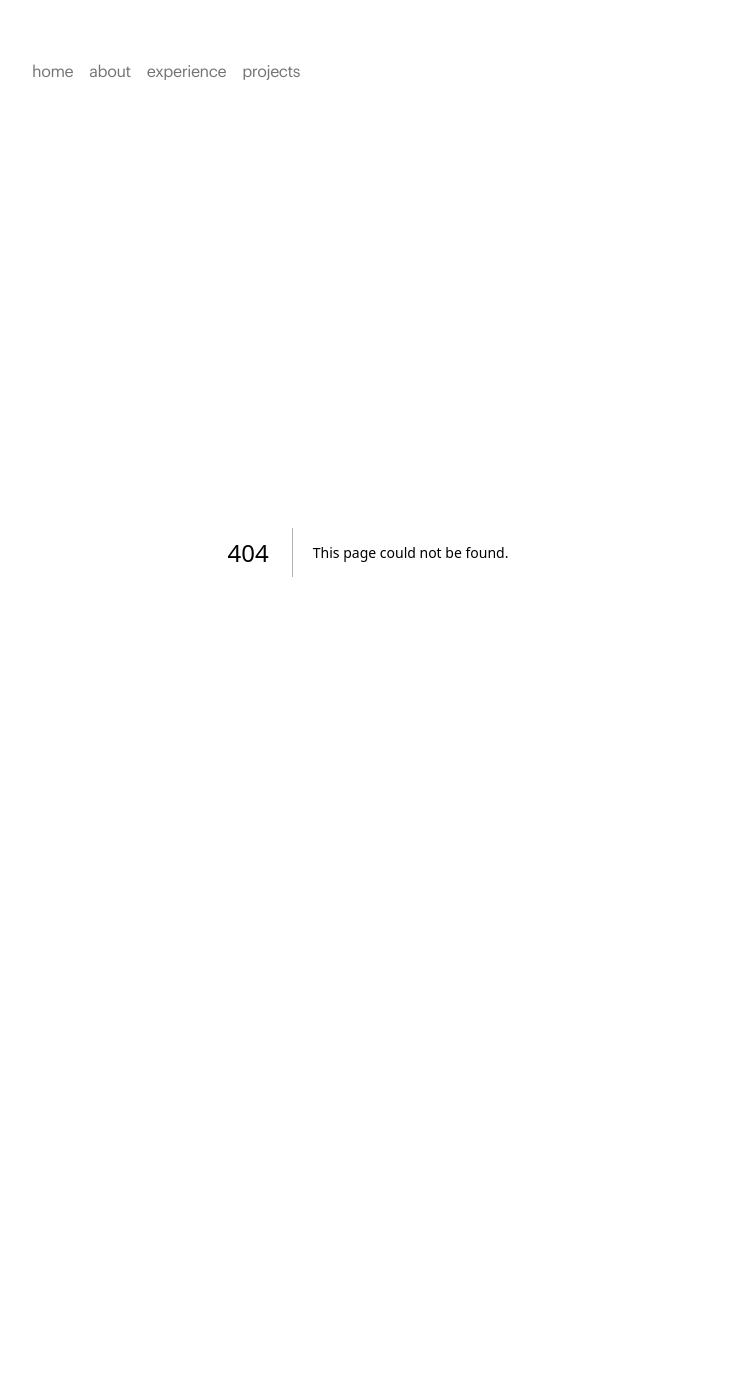
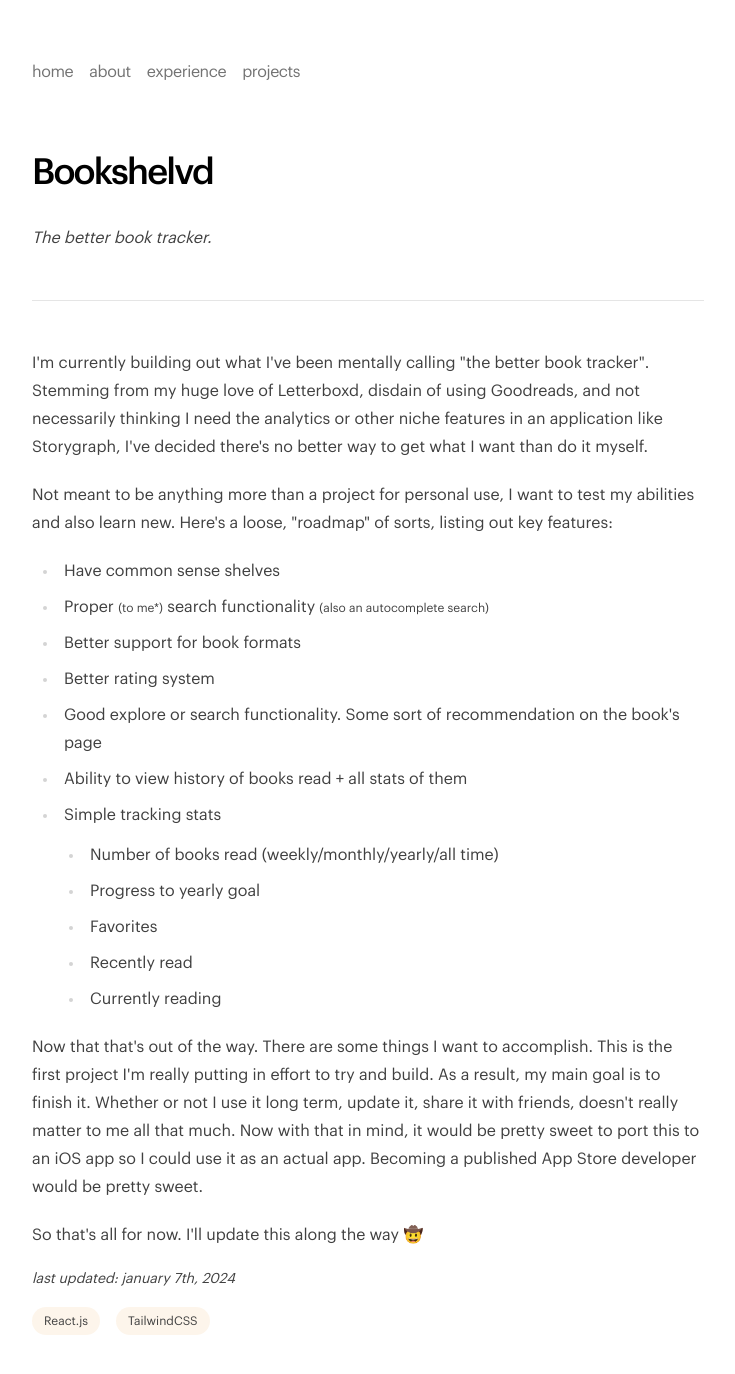
Before and after one commit to minchingtonak/am-works, a Next.js app: page /projects/bookshelvd in a window 1280 px wide. Before the commit this address had no page. Shown: the top 1374 px of the page, without its empty margins (272-1007 px from the left). Before the commit the page ends 1112 px from the top, so only its background shows below. Built offline with nearby package versions, Linux system fonts and the light colour scheme.

Commit message:
update for january 2024

```diff
--- a/src/app/about/page.tsx
+++ b/src/app/about/page.tsx
@@ -32,7 +32,7 @@ const About = () => {
             href="https://fsu.edu/"
             target="_blank"
             rel="noreferrer noopener"
-            className="text-accent dark:text-[#e70e27]"
+            className="text-accent dark:text-shade"
           >
             Florida State University
             <span className="inline-flex align-middle">
@@ -40,11 +40,11 @@ const About = () => {
             </span>
           </a>{' '}
           where bounced around from{' '}
-          <Tooltip message={'Pre-med!'}>
+          <Tooltip message={'Civil engineering!'}>
             <text>major</text>
           </Tooltip>{' '}
           to{' '}
-          <Tooltip message={'Criminology anyone?'}>
+          <Tooltip message={'Actuarial science'}>
             <text>major</text>
           </Tooltip>
           , until I got my degree in Information Technology with a minor in
@@ -53,40 +53,59 @@ const About = () => {
         <p>
           A few facts about me:
           <ul>
+            <li>My favorite cocktail is a Manhattan</li>
+            <li>I'm a fan of Formula 1, cheering on Mercedes and Williams</li>
+            <li>My fastest NY Times mini crossword time was 0:07 seconds</li>
+            <li>In 2023, I watched 84 movies</li>
             <li>
-              I'm currently plowing through a stack of eight books on my
-              nightstand. My last read was{' '}
+              I love photography. I currently have a slew of digital and film
+              cameras, and a walk-in flash tattoo of a camera on wrist. At the
+              moment, my favorites are my Fujifilm X-E4 and my Contax G1
+            </li>
+            <li>
+              I'm currently trying to improve on my reading habits. My last read
+              was
               <a
-                href="https://www.goodreads.com/book/show/58784475-tomorrow-and-tomorrow-and-tomorrow"
+                href="https://www.goodreads.com/book/show/32620332-the-seven-husbands-of-evelyn-hugo"
                 target="_blank"
                 rel="noreferrer noopener"
-                className="text-accent dark:text-[#e70e27]"
+                className="text-accent dark:text-shade"
               >
-                Tomorrow, and Tomorrow, and Tomorrow by Gabrielle Zevin
+                The Seven Husbands of Evelyn Hugo by Taylor Jenkins Reid
+                <span className="inline-flex align-middle">
+                  <Arrow />
+                </span>
+              </a>
+              , and I'm currently reading{' '}
+              <a
+                href="https://www.goodreads.com/book/show/13623848-the-song-of-achilles"
+                target="_blank"
+                rel="noreferrer noopener"
+                className="text-accent dark:text-shade"
+              >
+                The Song of Achilles by Madeline Miller
                 <span className="inline-flex align-middle">
                   <Arrow />
                 </span>
               </a>
             </li>
-            <li>My favorite cocktail is a Manhattan</li>
-            <li>I'm a fan of Formula 1, cheering on Mercedes</li>
-            <li>My fastest NY Times mini crossword time was 0:07 seconds</li>
             <li>
-              I'm currently learning UI/UX design through the Google UX Design
-              Certificate program. I first got into design in elementary school
-              where I would make{' '}
+              I give credit to my interest in tech as a child having started
+              with making{' '}
               <a
                 href="https://twitter.com/ilyamiskov/status/1679535386987462656"
                 target="_blank"
                 rel="noreferrer noopener"
-                className="text-accent dark:text-[#e70e27]"
+                className="text-accent dark:text-shade"
               >
                 userbars
                 <span className="inline-flex align-middle">
                   <Arrow />
                 </span>
               </a>{' '}
-              on RuneScape web forums
+              on RuneScape private server forums. It was how I started my path
+              into graphic design, which led to HTML and CSS coding, onto my
+              first websites and games.
             </li>
           </ul>
         </p>
@@ -96,7 +115,7 @@ const About = () => {
             href="https://letterboxd.com/andrewwhitely"
             target="_blank"
             rel="noreferrer noopener"
-            className="text-accent dark:text-[#e70e27]"
+            className="text-accent dark:text-shade"
           >
             letterboxd
             <span className="inline-flex align-middle">
@@ -107,7 +126,7 @@ const About = () => {
             href="https://goodreads.com/andrewwhitely"
             target="_blank"
             rel="noreferrer noopener"
-            className="text-accent dark:text-[#e70e27]"
+            className="text-accent dark:text-shade"
           >
             goodreads
             <span className="inline-flex align-middle">
@@ -115,23 +134,12 @@ const About = () => {
             </span>
           </a>
           <a
-            href="https://www.threads.net/@ndrewwhitely"
+            href="https://www.posts.cv/andrewwhitely"
             target="_blank"
             rel="noreferrer noopener"
-            className="text-accent dark:text-[#e70e27]"
+            className="text-accent dark:text-shade"
           >
-            threads
-            <span className="inline-flex align-middle">
-              <Arrow />
-            </span>
-          </a>
-          <a
-            href="https://www.instagram.com/thrdsense"
-            target="_blank"
-            rel="noreferrer noopener"
-            className="text-accent dark:text-[#e70e27]"
-          >
-            instagram
+            posts.cv
             <span className="inline-flex align-middle">
               <Arrow />
             </span>
--- a/src/app/components/tooltip.tsx
+++ b/src/app/components/tooltip.tsx
@@ -3,7 +3,7 @@ const Tooltip = ({ message, children }) => {
     <span className="group relative inline-block">
       {children}
       {/* <text className="absolute bottom-5 scale-0 transition-all rounded bg-accent p-2 text-xs text-white group-hover:scale-100"> */}
-      <text className="absolute bottom-6 right-[-1] scale-0 transform -translate-x-1/2 transition-all rounded bg-accent dark:bg-[#e70e27] p-2 text-xs text-white group-hover:scale-100">
+      <text className="absolute bottom-6 right-[-1] scale-0 transform -translate-x-1/2 transition-all rounded bg-accent dark:bg-shade p-2 text-xs text-white group-hover:scale-100">
         {message}
       </text>
     </span>
--- a/src/app/globals.css
+++ b/src/app/globals.css
@@ -15,7 +15,7 @@
 }
 
 ::selection {
-  background-color: #a21929;
+  background-color: #ea9f42;
   color: #fefefe;
 }
 
--- a/src/app/layout.tsx
+++ b/src/app/layout.tsx
@@ -62,7 +62,7 @@ export default function RootLayout({
     <html
       lang="en"
       className={clsx(
-        'text-black bg-white dark:text-white dark:bg-[#111010]',
+        'text-black bg-white dark:text-[#e7ecf1] dark:bg-[#14181d]',
         graphik.variable
       )}
     >
--- a/src/app/page.tsx
+++ b/src/app/page.tsx
@@ -6,8 +6,8 @@ const Page = () => {
       </h1>
       <section className="prose prose-neutral dark:prose-invert text-xl strong">
         <p>
-          I'm a product-focused, design-minded software engineer. I love
-          creating enjoyable and modern user experiences across the web.
+          I'm a product-focused software engineer. I love creating enjoyable and
+          modern user experiences across the web.
         </p>
       </section>
     </div>
--- /dev/null
+++ b/src/app/projects/bookshelvd/page.tsx
@@ -0,0 +1,77 @@
+import type { Metadata } from 'next';
+
+export const metadata: Metadata = {
+  title: 'Bookshelved',
+  description: 'bookshelvd',
+};
+
+const Bookshelvd = () => {
+  return (
+    <div>
+      <h1 className="font-bold text-4xl mb-8 tracking-tighter">Bookshelvd</h1>
+      <section className="prose prose-neutral dark:prose-invert">
+        <span className="italic">The better book tracker.</span>
+        <hr />
+        <div id="bookshelvd">
+          <p>
+            I'm currently building out what I've been mentally calling "the
+            better book tracker". Stemming from my huge love of Letterboxd,
+            disdain of using Goodreads, and not necessarily thinking I need the
+            analytics or other niche features in an application like Storygraph,
+            I've decided there's no better way to get what I want than do it
+            myself.
+          </p>
+          <p>
+            Not meant to be anything more than a project for personal use, I
+            want to test my abilities and also learn new. Here's a loose,
+            "roadmap" of sorts, listing out key features:
+            <ul>
+              <li>Have common sense shelves</li>
+              <li>
+                Proper <span className="text-xs">(to me*)</span> search
+                functionality{' '}
+                <span className="text-xs">(also an autocomplete search)</span>
+              </li>
+              <li>Better support for book formats</li>
+              <li>Better rating system</li>
+              <li>
+                Good explore or search functionality. Some sort of
+                recommendation on the book's page
+              </li>
+              <li>Ability to view history of books read + all stats of them</li>
+              <li>Simple tracking stats</li>
+              <ul>
+                <li>Number of books read (weekly/monthly/yearly/all time)</li>
+                <li>Progress to yearly goal</li>
+                <li>Favorites</li>
+                <li>Recently read</li>
+                <li>Currently reading</li>
+              </ul>
+            </ul>
+          </p>
+          <p>
+            Now that that's out of the way. There are some things I want to
+            accomplish. This is the first project I'm really putting in effort
+            to try and build. As a result, my main goal is to finish it. Whether
+            or not I use it long term, update it, share it with friends, doesn't
+            really matter to me all that much. Now with that in mind, it would
+            be pretty sweet to port this to an iOS app so I could use it as an
+            actual app. Becoming a published App Store developer would be pretty
+            sweet.
+          </p>
+          <p>So that's all for now. I'll update this along the way 🤠</p>
+          <p className="italic text-sm">last updated: january 7th, 2024</p>
+          <span className="space-x-4 flex flex-row items-center overflow-auto mt-4">
+            <div className="rounded-full bg-accent/10 px-3 py-1 text-xs font-medium leading-5 w-fit">
+              React.js
+            </div>
+            <div className="flex items-center rounded-full bg-accent/10 px-3 py-1 text-xs font-medium leading-5 w-fit">
+              TailwindCSS
+            </div>
+          </span>
+        </div>
+      </section>
+    </div>
+  );
+};
+export default Bookshelvd;
--- a/src/app/projects/page.tsx
+++ b/src/app/projects/page.tsx
@@ -13,15 +13,15 @@ const Projects = () => {
       </h1>
       <section className="prose prose-neutral dark:prose-invert">
         <p>
-          Eventually, this page will become a running log of past, present, and
-          future projects or works that I've done.
+          Here's a running log of past, present, and future projects that I've
+          done.
         </p>
         <div className="space-x-4">
           <a
             href="https://read.cv/andrewwhitely"
             target="_blank"
             rel="noreferrer noopener"
-            className="text-accent dark:text-[#e70e27] hover:text-neutral-800 dark:hover:text-neutral-100 transition-all"
+            className="text-accent dark:text-shade hover:text-neutral-800 dark:hover:text-neutral-100 transition-all"
           >
             read.cv
             <span className="inline-flex align-middle">
@@ -32,7 +32,7 @@ const Projects = () => {
             href="https://linkedin.com/in/andrewwhitely"
             target="_blank"
             rel="noreferrer noopener"
-            className="text-accent dark:text-[#e70e27] hover:text-neutral-800 dark:hover:text-neutral-100 transition-all"
+            className="text-accent dark:text-shade hover:text-neutral-800 dark:hover:text-neutral-100 transition-all"
           >
             linkedin
             <span className="inline-flex align-middle">
@@ -43,7 +43,7 @@ const Projects = () => {
             href="https://github.com/andrewwhitely"
             target="_blank"
             rel="noreferrer noopener"
-            className="text-accent dark:text-[#e70e27] hover:text-neutral-800 dark:hover:text-neutral-100 transition-all"
+            className="text-accent dark:text-shade hover:text-neutral-800 dark:hover:text-neutral-100 transition-all"
           >
             github
             <span className="inline-flex align-middle">
@@ -51,6 +51,39 @@ const Projects = () => {
             </span>
           </a>
         </div>
+        <hr />
+        <div id="bookshelvd">
+          <h2 className="mt-6">Bookshelvd</h2>
+          <span className="italic">the better book tracker</span>
+          <p>
+            I'm currently building out what I've been mentally calling "the
+            better book tracker". Stemming from my huge love of Letterboxd,
+            disdain of using Goodreads, and not necessarily thinking I need the
+            analytics or other niche features in an application like Storygraph,
+            I've decided there's no better way to get what I want than do it
+            myself.
+            <div className="space-x-4">
+              <a
+                href="/projects/bookshelvd"
+                rel="noreferrer noopener"
+                className="text-accent dark:text-shade hover:text-neutral-800 dark:hover:text-neutral-100 transition-all"
+              >
+                read more
+                <span className="inline-flex align-middle">
+                  <Arrow />
+                </span>
+              </a>
+            </div>
+          </p>
+          <span className="space-x-4 flex flex-row items-center overflow-auto mt-4">
+            <div className="rounded-full bg-accent/10 px-3 py-1 text-xs font-medium leading-5 w-fit">
+              React
+            </div>
+            <div className="flex items-center rounded-full bg-accent/10 px-3 py-1 text-xs font-medium leading-5 w-fit">
+              TailwindCSS
+            </div>
+          </span>
+        </div>
       </section>
     </div>
   );
```
Also changed, not shown: src/app/experience/page.tsx (+8 -5 lines), tailwind.config.ts (+6 -5 lines).
